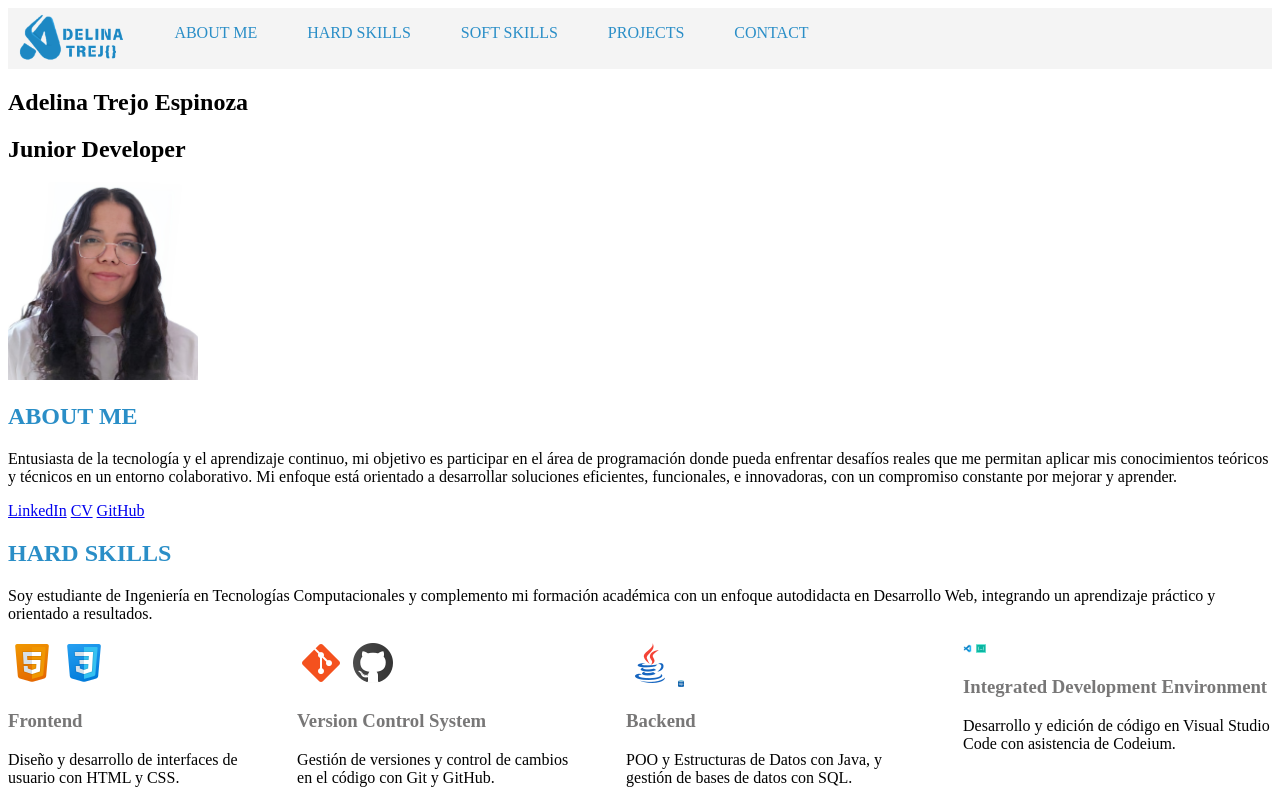
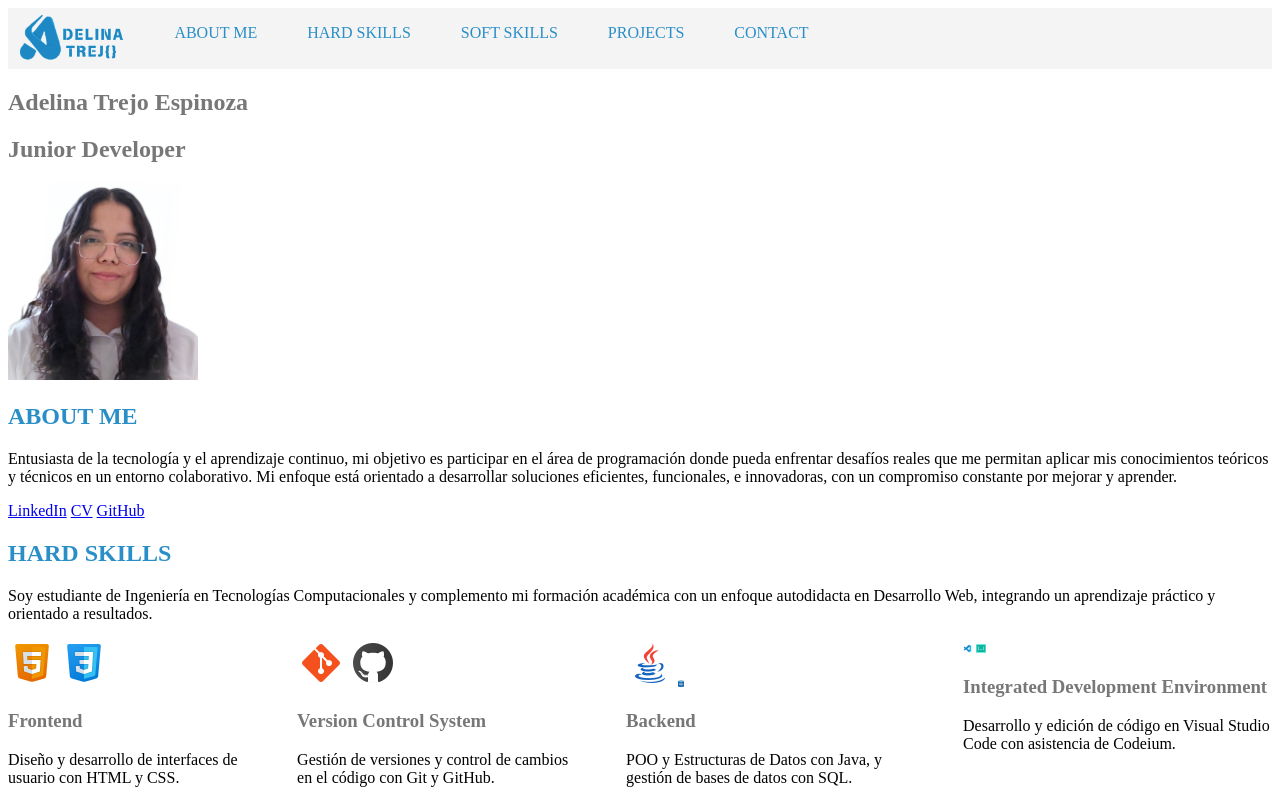
Before and after one commit to Adelina-Tr/PRACTICAS-DEV, a plain HTML site: page index.html in a window 1280 px wide. Shown: the top 806 px of the page. Drawn offline with Linux system fonts and the light colour scheme.

Commit message:
Agregando algo de color 2

```diff
--- a/index.html
+++ b/index.html
@@ -23,8 +23,8 @@
         </nav>
     </header>
     <section id="about-me">
-        <h1>Adelina Trejo Espinoza</h1>
-        <h2>Junior Developer</h2>
+        <h1 class="subtitle">Adelina Trejo Espinoza</h1>
+        <h2 class="subtitle">Junior Developer</h2>
         <img src=".\img\foto.png" width="15%" alt="foto">
         <h2 class="title">ABOUT ME</h2>
         <p>Entusiasta de la tecnología y el aprendizaje continuo,
```
